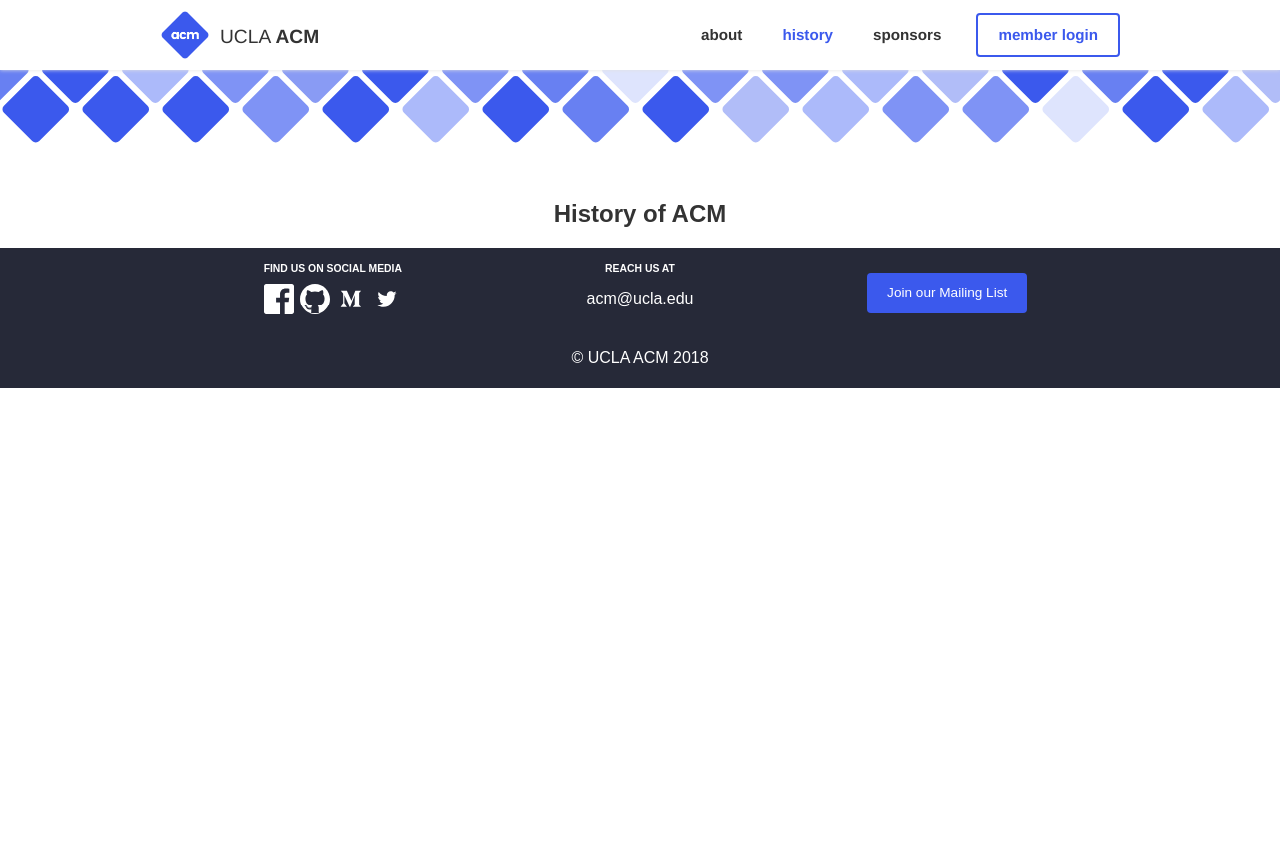
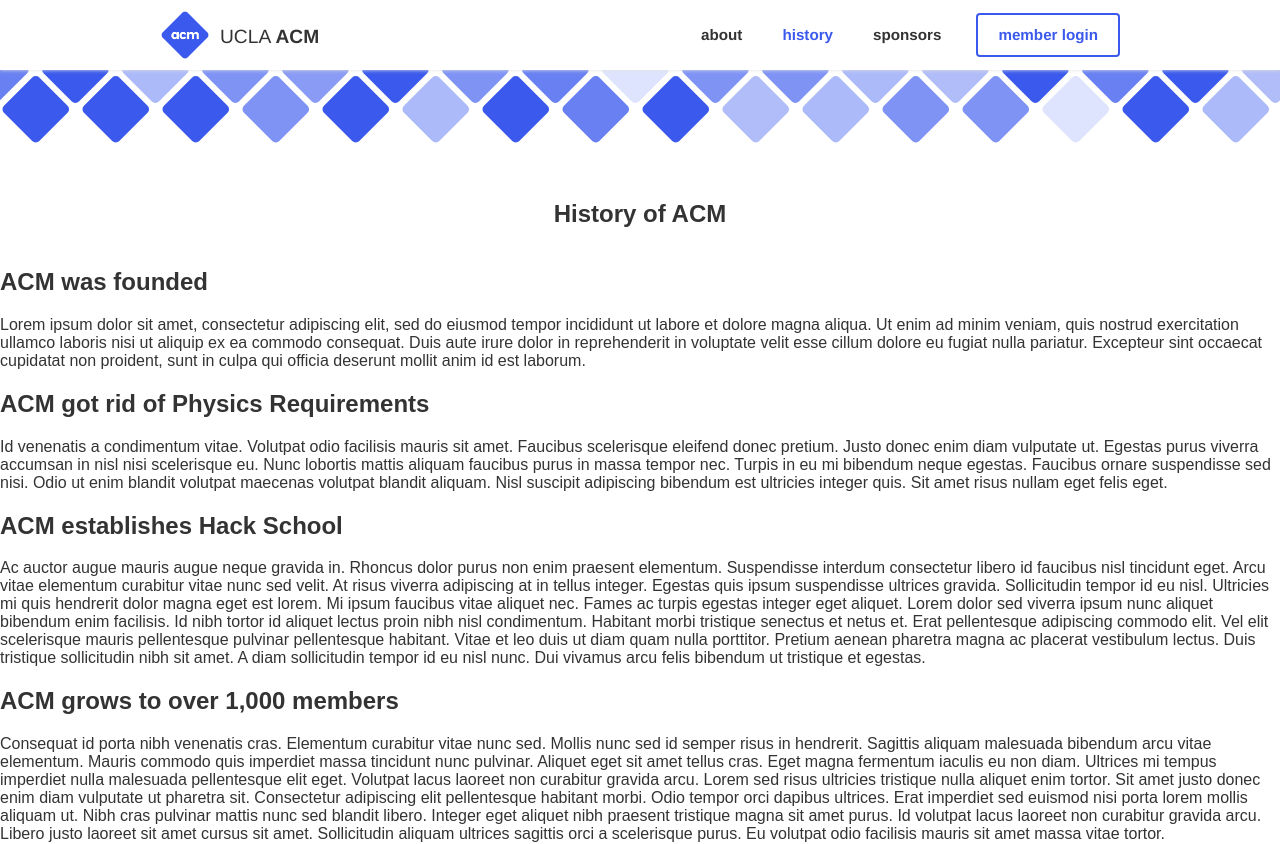
Before and after one commit to uclaacm/website, a React app: page /history in a window 1280 px wide. Shown: the top 844 px of the page. Before the commit the page ends 800 px from the top, so only its background shows below. Built offline with nearby package versions, Linux system fonts and the light colour scheme; the HTML template or start-up script is replaced by a standard one.

Commit message:
Displays all info (unstyled)

```diff
--- a/src/components/History/HistoryTile/index.jsx
+++ /dev/null
@@ -1,42 +0,0 @@
-import React from 'react';
-
-export default class HistoryTile extends React.Component {
-	// constructor(props) {
-	// 	super(props);
-	// }
-
-	// componentDidMount() {
-	// 	this.timer = setInterval(() => {
-	// 		this.setState({
-	// 			sections: this.state.sections.map(section => {
-	// 				section.left -= 1;
-	// 				if (section.left < -this.sectionWidth) {
-	// 					section.left = (this.state.sections.length - 1) * this.sectionWidth - 1;
-	// 				}
-	// 				return section;
-	// 			})
-	// 		});
-	// 	}, 90);
-	// }
-
-	// componentWillUnmount() {
-	// 	clearInterval(this.timer);
-	// 	this.timer = null;
-	// }
-
-	render() {
-		return (
-			<div id="history-tile">
-				<div id="history-inner">
-					{ this.props.history.map(history => {
-						<div>
-							<h2>{this.props.history.title}</h2>
-							<p>{this.props.history.date}</p>
-							<p>{this.props.history.description}</p>
-						</div>
-					})}
-				</div>
-			</div>
-		);
-	}
-}
--- /dev/null
+++ b/src/components/History/HistoryTiles/historytile.jsx
@@ -0,0 +1,13 @@
+import React from 'react';
+
+export default class HistoryTile extends React.Component {
+	render() {
+		return (
+			<div>
+                <h2>{this.props.history.title}</h2>
+                <p>{this.props.history.date}</p>
+                <p>{this.props.history.description}</p>
+            </div>
+        );
+	}
+}
--- /dev/null
+++ b/src/components/History/HistoryTiles/index.jsx
@@ -0,0 +1,15 @@
+import React from 'react';
+
+import HistoryTile from './historytile';
+
+export default class HistoryTiles extends React.Component {
+	render() {
+		return (
+			<div id="history-tile">
+				<div id="history-inner">
+					{ this.props.history.map(history => <HistoryTile history={history} /> ) }
+				</div>
+			</div>
+		);
+	}
+}
--- a/src/components/History/index.jsx
+++ b/src/components/History/index.jsx
@@ -5,7 +5,7 @@ import Navbar from 'components/Navbar';
 import Button from 'components/Button';
 import Footer from 'components/Footer';
 import Banner from 'components/Banner';
-import HistoryTile from 'components/History/HistoryTile';
+import HistoryTiles from 'components/History/HistoryTiles';
 
 export default class History extends React.Component {
 	render() {
@@ -15,8 +15,8 @@ export default class History extends React.Component {
 				<Banner decorative />
 				<div className="content-section center">
 					<h2>History of ACM</h2>
-					<HistoryTile history={Config.history}/>
 				</div>
+				<HistoryTiles history={Config.history}/>
 				<Footer />
 			</div>
 		);
--- a/src/config/history.jsx
+++ b/src/config/history.jsx
@@ -5,7 +5,7 @@ export default [
 		description: 'Lorem ipsum dolor sit amet, consectetur adipiscing elit, sed do eiusmod tempor incididunt ut labore et dolore magna aliqua. Ut enim ad minim veniam, quis nostrud exercitation ullamco laboris nisi ut aliquip ex ea commodo consequat. Duis aute irure dolor in reprehenderit in voluptate velit esse cillum dolore eu fugiat nulla pariatur. Excepteur sint occaecat cupidatat non proident, sunt in culpa qui officia deserunt mollit anim id est laborum.',
 	},
 	{
-		tutle: 'ACM got rid of Physics Requirements',
+		title: 'ACM got rid of Physics Requirements',
 		time: '08/25/2001',
 		description: 'Id venenatis a condimentum vitae. Volutpat odio facilisis mauris sit amet. Faucibus scelerisque eleifend donec pretium. Justo donec enim diam vulputate ut. Egestas purus viverra accumsan in nisl nisi scelerisque eu. Nunc lobortis mattis aliquam faucibus purus in massa tempor nec. Turpis in eu mi bibendum neque egestas. Faucibus ornare suspendisse sed nisi. Odio ut enim blandit volutpat maecenas volutpat blandit aliquam. Nisl suscipit adipiscing bibendum est ultricies integer quis. Sit amet risus nullam eget felis eget.',
 	},
```
